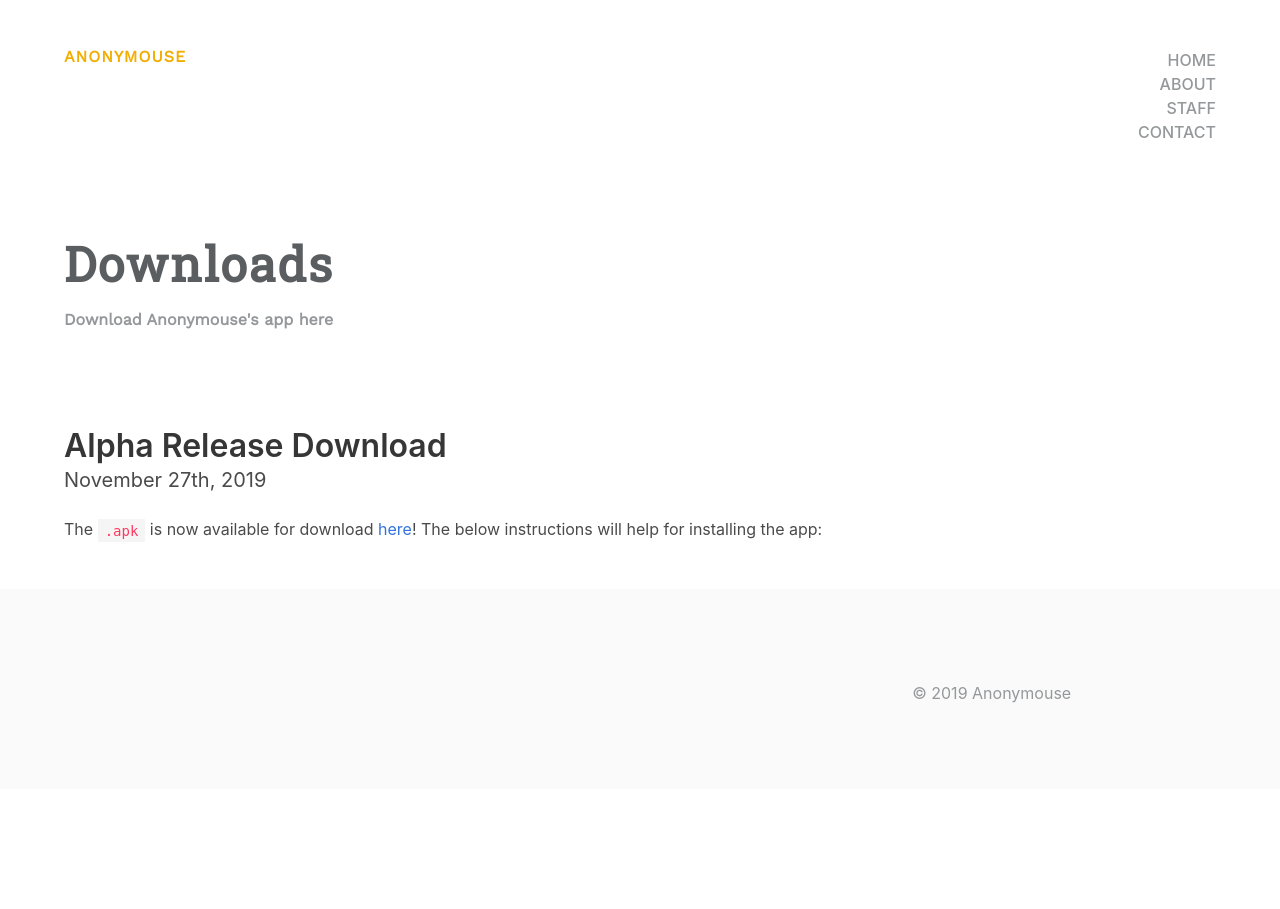
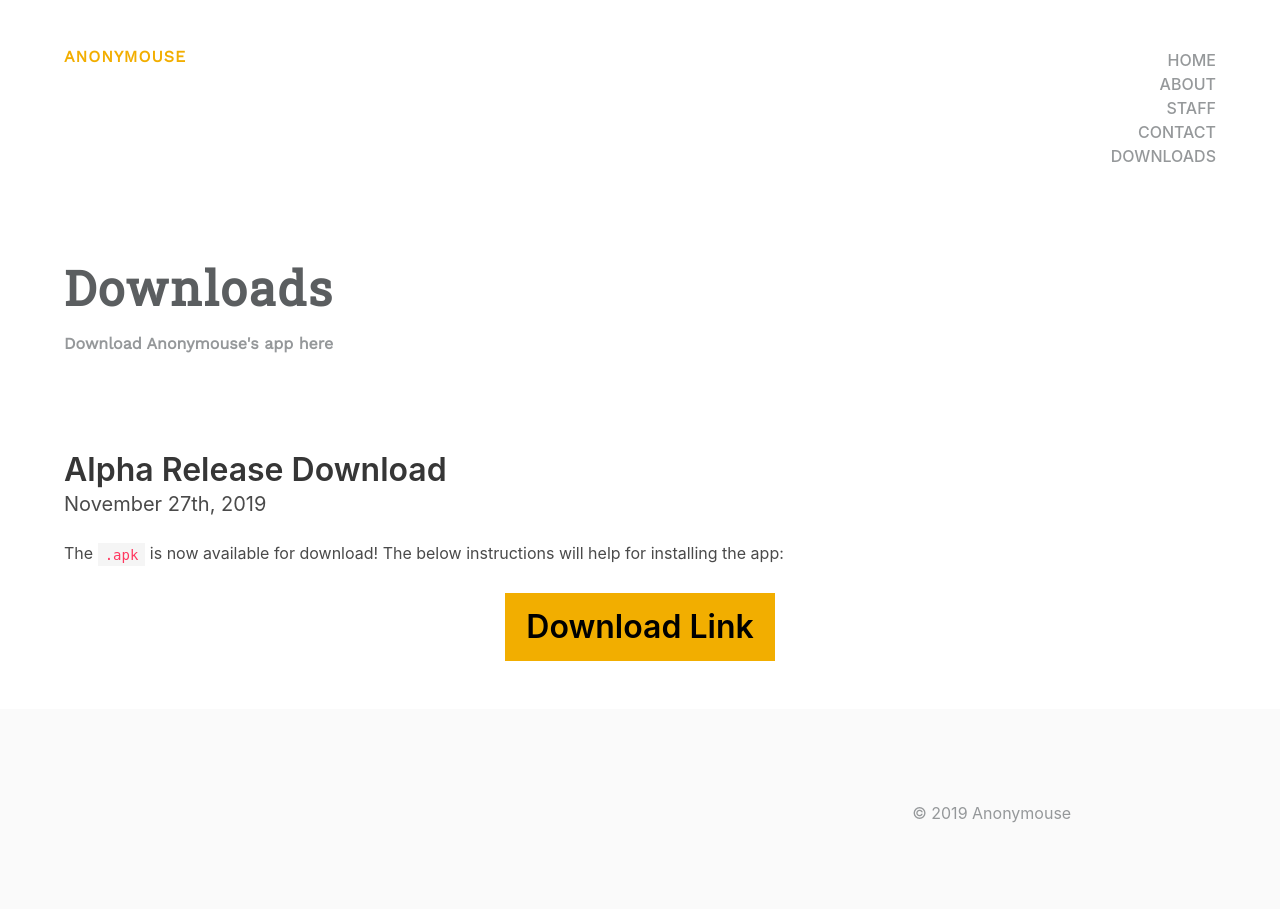
Before and after one commit to duo-yang/anonymouse-site, a Flask app: page /downloads/ in a window 1280 px wide. Before the commit the page ends 703 px from the top, so only its background shows below. Run offline with Flask 2, Linux system fonts and the light colour scheme; some libraries are stand-ins or nearby versions.

Commit message:
added big button

```diff
--- a/templates/download.html
+++ b/templates/download.html
@@ -1,5 +1,20 @@
 {% extends 'index.html' %}
-{% block ttile %}Downloads{% endblock %}
+{% block title %}Downloads{% endblock %}
+{% block style %}
+	<style>
+	.download_button{
+		background-color:#F2AE00;
+		color:black;
+		padding:1rem;
+	}
+	.download_button:hover{
+		text-decoration: underline;
+	}
+	.download_button:active{
+		text-decoration: underline;
+	}
+	</style>
+{% endblock %}
 {% block body %}
 <div class = "hero is-white">
 	<div class = "hero-body">
@@ -13,7 +28,12 @@
 	<div class = "container">
 		<h1 class = "title">Alpha Release Download</h1>
 		<p class = "subtitle">November 27th, 2019</p>
-		<p>The <code>.apk</code> is now available for download <a href = "{{url_for('static',filename='app-release.apk')}}">here</a>! The below instructions will help for installing the app:</p>
+		<p>The <code>.apk</code> is now available for download! The below instructions will help for installing the app:</p>
+		<div class = "columns is-centered" style = "margin-top:1rem;">
+			<div class = "column is-one-quarter has-text-centered">
+				<a href = "{{url_for('static',filename='app-release.apk')}}" target = "_blank"><h1 class = "title download_button" style = "">Download Link</h1></a>
+			</div>
+		<div>
 	</div>
 </section>
 
--- a/templates/index.html
+++ b/templates/index.html
@@ -19,6 +19,8 @@
 
     <!-- Page styling -->
     <link href="{{ url_for('static',filename='css/main.css') }}" rel="stylesheet">
+	{% block style %}
+	{% endblock %}
 </head>
 <body>
 <section class="section">
@@ -37,6 +39,8 @@
                     <li><a class="light-gray" href="/staff/">staff</a></li>
                     <li><a class="light-gray" href="http://bit.ly/anonymouse-signup" target="_blank">contact</a></li>
 <!--                    <li><a class="light-gray" href="/news">news</a></li> -->
+
+                    <li><a class="light-gray" href="/downloads/">downloads</a></li>
                 </ul>
             </nav>
         </div>
```
